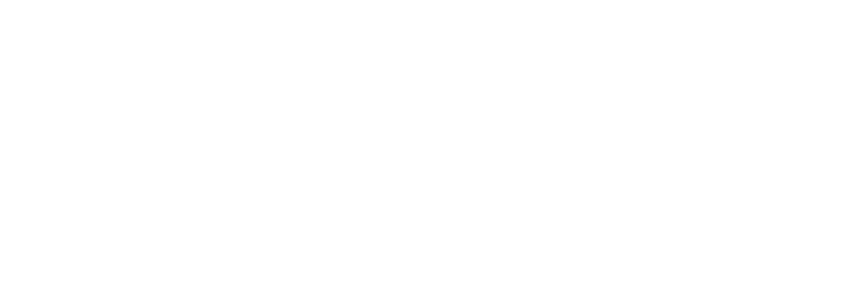
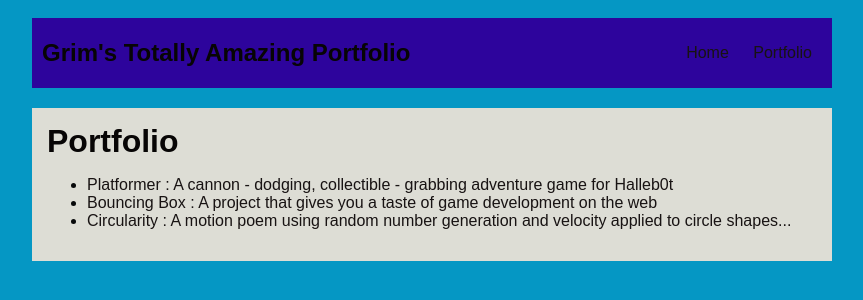
Before and after one commit to GrimCam/GrimCam.github.io, a plain HTML site: page portfolio.html in a window 1280 px wide. Shown: the whole page, without its empty margins (208-1071 px from the left). Drawn offline with Linux system fonts and the light colour scheme.

Commit message:
add index.html and css files

```diff
--- a/portfolio.html
+++ b/portfolio.html
@@ -0,0 +1,33 @@
+<!DOCTYPE HTML>
+<html>
+    <head>
+        <title>Grim's Amazing Portfolio</title>
+        <link rel="stylesheet" href="style.css">
+    </head>
+
+    <body>
+      <div id="all-contents">
+            <nav>
+                <h1>Grim's Totally Amazing Portfolio</h1>
+                <ul id="nav-ul">
+                   <li class="nav-li">
+                   <a class="nav-a" href="index.html">Home</a>
+                 </li>
+                 <li class="nav-li">
+                   <a class="nav-a" href="portfolio.html">Portfolio</a>
+                 </li>
+             </ul>
+         </nav>
+         <main>
+            <div class="content">
+                <h1>Portfolio</h1>
+                <ul id="portfolio">
+                    <li><a href="projects/platformer/">Platformer : A cannon - dodging, collectible - grabbing adventure game for Halleb0t</a></li>
+                    <li><a href="projects/bouncing-box/">Bouncing Box : A project that gives you a taste of game development on the web </a></li>
+                    <li><a href="projects/circularity/">Circularity : A motion poem using random number generation and velocity applied to circle shapes...</a></li>
+                </ul>
+            </div>
+         </main>
+      </div>
+    </body>
+</html>
--- a/style.css
+++ b/style.css
@@ -20,7 +20,7 @@ nav {
 h1 {
     display: flex;
     align-items: center;
-    color: white;
+    color: rgb(7, 5, 5);
     flex: 1;
     margin: 0;
 }
@@ -33,12 +33,12 @@ h1 {
 }
 a {
     text-decoration: none;
-    color: #fff;
+    color: #181313;
 }
 
 /* main container area beneath menu */
 main {
-    background: rgb(245, 238, 219);
+    background: rgb(221, 221, 213);
     display: flex;
 }
 .sidebar {
```
Also changed, not shown: index.html (+1 -1 lines).
